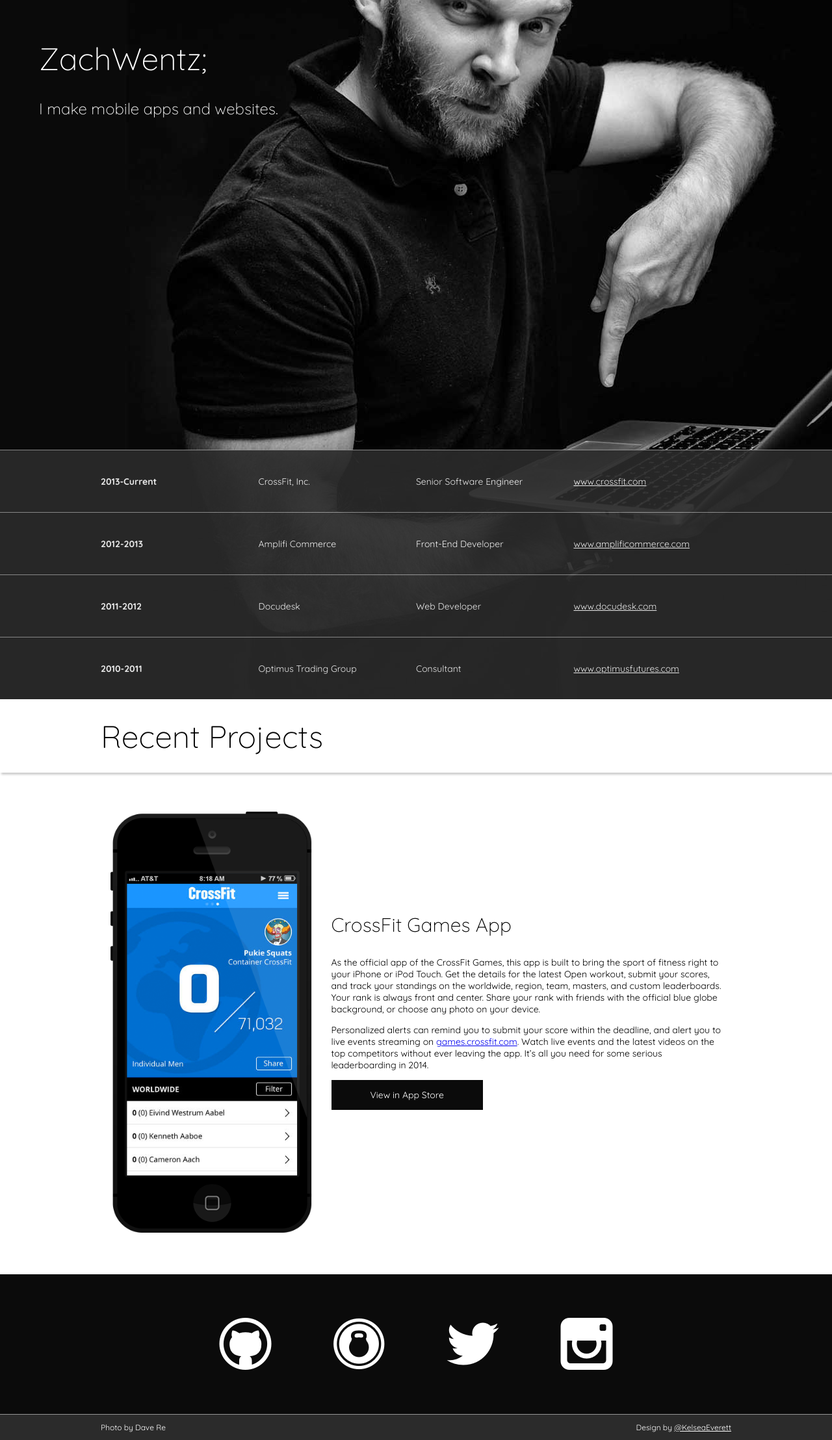
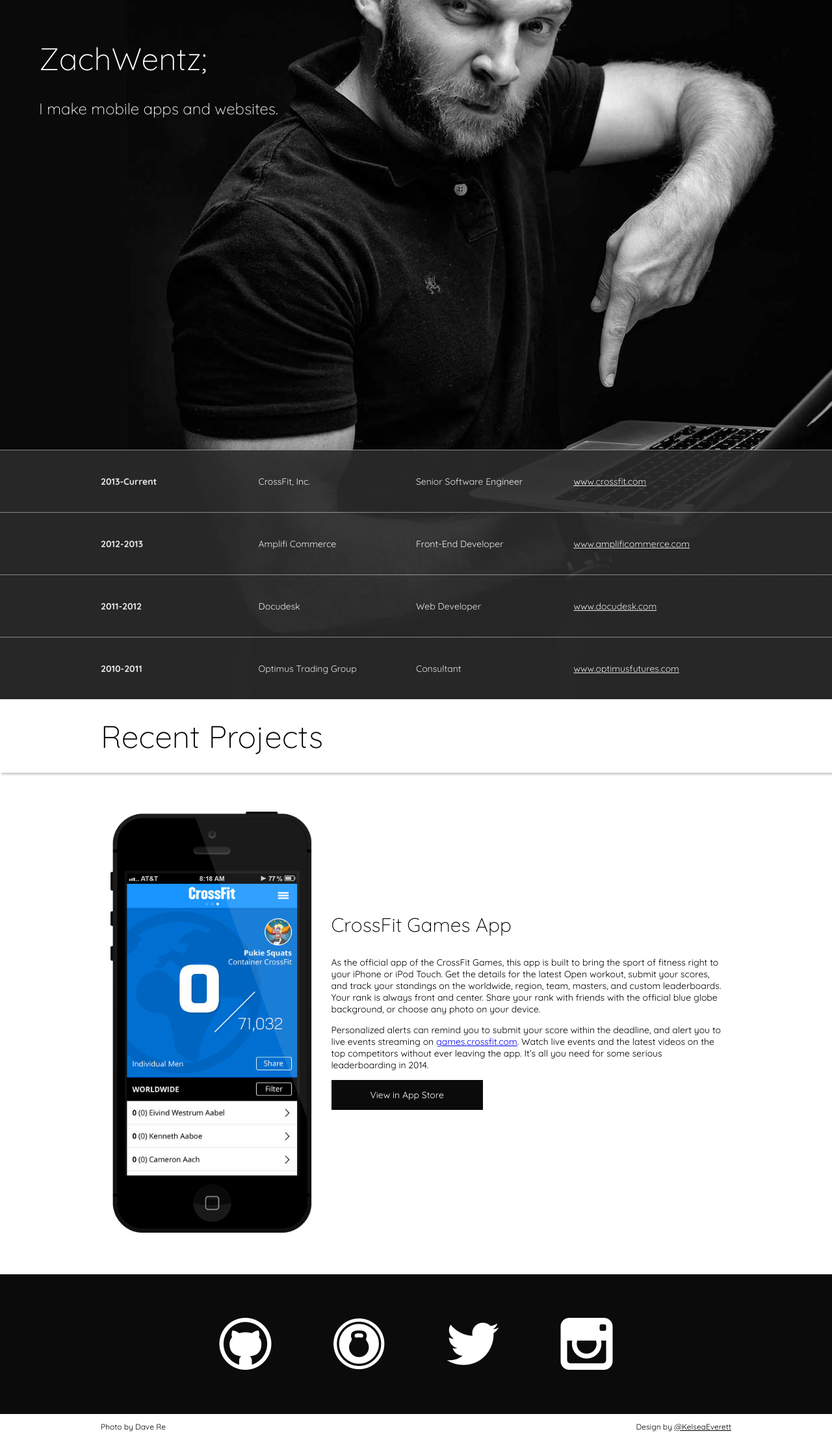
Before and after one commit to zkwentz/zkwentz.github.io, a Jekyll site: the page built from index.html, in a window 1280 px wide. Shown: the whole page at 65% size. Built offline with Jekyll 4.4.1, drawn with Linux system fonts in a browser that asks for light colours; nearby versions of some CDN libraries; Markdown is read by kramdown in place of the engine named in the settings.

```diff
--- a/css/main.css
+++ b/css/main.css
@@ -185,9 +185,8 @@ h1, h2, h3, h4, h5, h6 {
 
 
 #credits {
-  background-color: #2b2b2b;
-  border-top: 1px solid rgba(255,255,255,0.5);
-  color: #FFF;
+  background-color: #FFF;
+  color: #000;
   font-size: 12px;
   font-size: 1.2rem;
 }
@@ -207,7 +206,7 @@ h1, h2, h3, h4, h5, h6 {
 }
 
 #credits a {
-  color: #FFF;
+  color: #000;
 }
 
 
```
